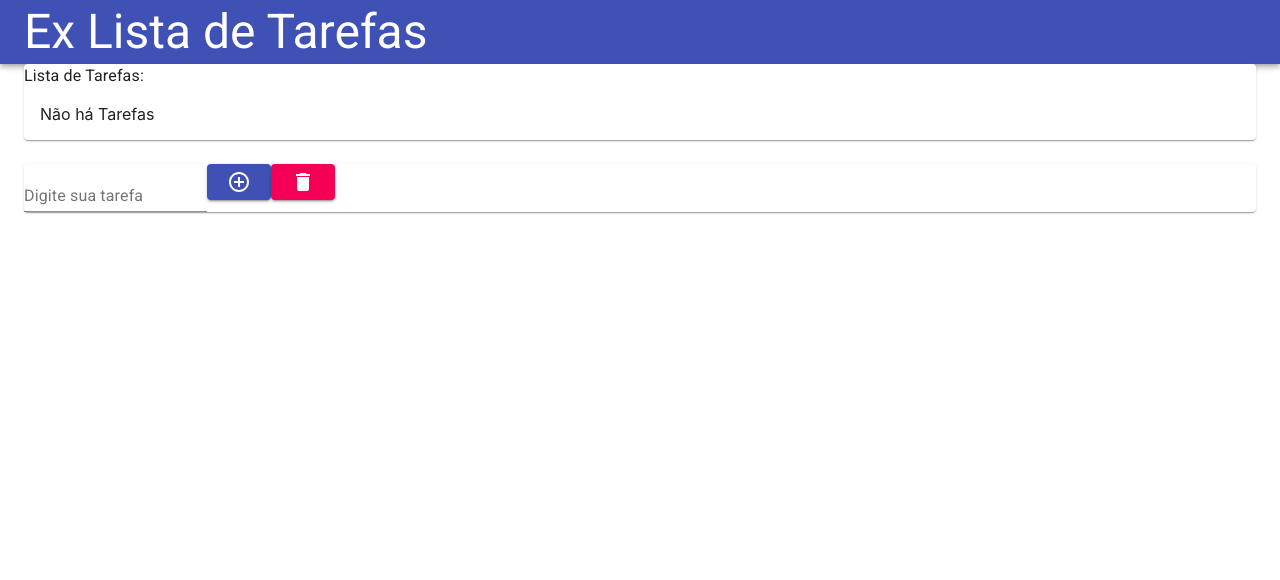
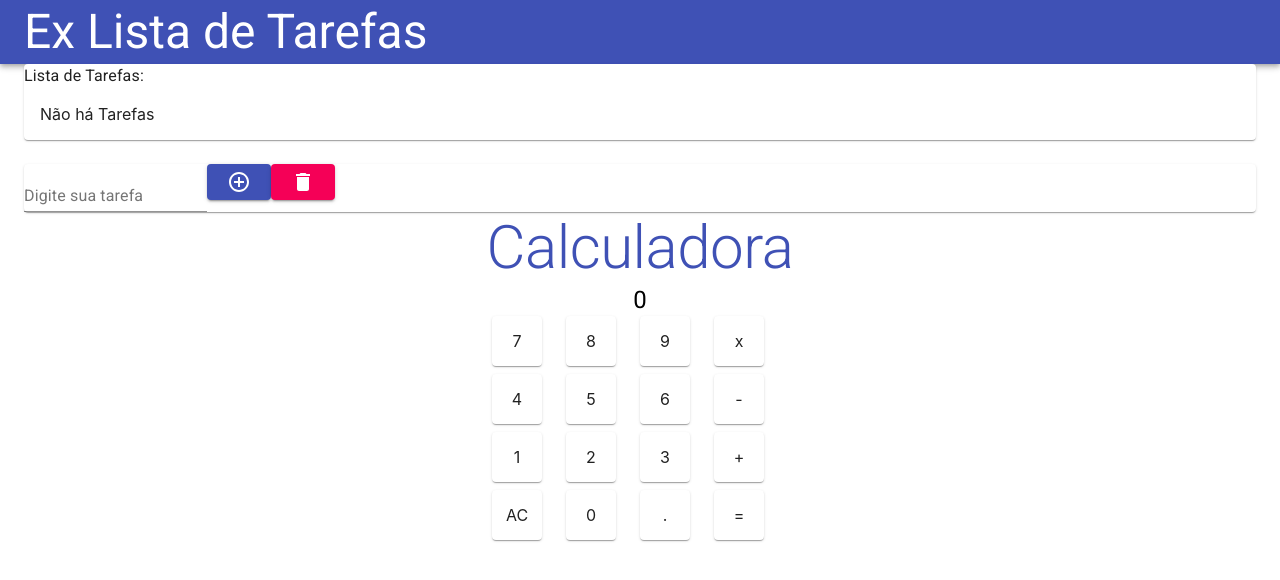
Before and after one commit to Pedro-Lucas-Dev/Do-List, a React (Create React App) app: page / in a window 1280 px wide. Shown: the top 580 px of the page. Built offline with nearby package versions, Linux system fonts and the light colour scheme.

Commit message:
Calculadora

```diff
--- a/src/App.js
+++ b/src/App.js
@@ -12,6 +12,7 @@ import {
   Toolbar,
 } from "@material-ui/core";
 import { Delete, ControlPoint } from "@material-ui/icons";
+import { Calculator } from "./Components/Calculator";
 
 function App() {
   const [value, setValue] = useState("");
@@ -72,6 +73,7 @@ function App() {
             </Paper>
           </Grid>
         </Grid>
+        <Calculator />
       </Container>
     </div>
   );
--- /dev/null
+++ b/src/Components/BodyCalculator.jsx
@@ -0,0 +1,53 @@
+const BodyCalculator = [
+  {
+    label: 7,
+  },
+
+  {
+    label: 8,
+  },
+  {
+    label: 9,
+  },
+  {
+    label: "x",
+  },
+  {
+    label: 4,
+  },
+  {
+    label: 5,
+  },
+  {
+    label: 6,
+  },
+  {
+    label: "-",
+  },
+  {
+    label: 1,
+  },
+  {
+    label: 2,
+  },
+  {
+    label: 3,
+  },
+  {
+    label: "+",
+  },
+  {
+    label: "AC",
+  },
+  {
+    label: 0,
+  },
+  {
+    label: ".",
+  },
+
+  {
+    label: "=",
+  },
+];
+export default BodyCalculator;
--- /dev/null
+++ b/src/Components/Calculator.jsx
@@ -0,0 +1,110 @@
+import React, { useState } from "react";
+import { Container, Grid, Paper, makeStyles } from "@material-ui/core";
+import BodyCalculator from "../Components/BodyCalculator";
+import { Text, Display } from "../Components/Text";
+
+export const Calculator = () => {
+  const useStyles = makeStyles(() => ({
+    paper: {
+      height: 50,
+      width: 50,
+      display: "flex",
+      justifyContent: "center",
+      alignItems: "center",
+    },
+  }));
+  const classes = useStyles();
+
+  const CalculatorItem = ({ label, onClick }) => {
+    return (
+      <Grid onClick={onClick} item lg={3} sm={3}>
+        <Paper className={classes.paper}>{label}</Paper>
+      </Grid>
+    );
+  };
+  const [value, setValue] = useState(0);
+
+  const [valueOperation, setValueOperation] = useState(0);
+  const [operatorSignal, setoperatorSignal] = useState("");
+
+  const Operation = (BodyCalculator) => {
+    if (!isNaN(BodyCalculator)) {
+      setValue(Number(`${value}${BodyCalculator}`));
+      return;
+    }
+
+    if (BodyCalculator === "AC") {
+      setValue(0);
+      setValueOperation(0);
+      return;
+    }
+
+    if (BodyCalculator === "x") {
+      setoperatorSignal("x");
+      if (valueOperation === 0) {
+        setValueOperation(value);
+        setValue(0);
+        return;
+      }
+
+      if (valueOperation !== 0) {
+        setValueOperation(value * valueOperation);
+        setValue(value * valueOperation);
+        return;
+      }
+    }
+
+    if (BodyCalculator === "=") {
+      console.log(valueOperation);
+      const operacao = {
+        "-": valueOperation - value,
+        x: valueOperation * value,
+        "+": valueOperation + value,
+      };
+      setValue(operacao[operatorSignal]);
+
+      return;
+    }
+
+    if (BodyCalculator === "-") {
+      setoperatorSignal("-");
+
+      if (valueOperation === 0) {
+        setValueOperation(value);
+        setValue(0);
+      }
+      if (valueOperation !== 0) {
+        setValueOperation(value - valueOperation);
+
+        setValue(value - valueOperation);
+      }
+    }
+  };
+
+  return (
+    <Container>
+      <Text text="Calculadora" />
+      <Display value={value} />
+      <Grid
+        container
+        alignContent={"center"}
+        alignItems={"center"}
+        direction={"column"}
+      >
+        <Grid item sm={3} container alignItems="center">
+          <Grid item container lg={12} spacing={1}>
+            {BodyCalculator.map((body) => {
+              return (
+                <CalculatorItem
+                  key={body.label}
+                  label={body.label}
+                  onClick={() => Operation(body.label)}
+                />
+              );
+            })}
+          </Grid>
+        </Grid>
+      </Grid>
+    </Container>
+  );
+};
--- /dev/null
+++ b/src/Components/Text.jsx
@@ -0,0 +1,17 @@
+import { Typography } from "@material-ui/core";
+import React from "react";
+
+export const Text = ({ text }) => {
+  return (
+    <Typography align="center" variant="h2" color="primary">
+      {text}
+    </Typography>
+  );
+};
+export const Display = ({ value }) => {
+  return (
+    <Typography align="center" variant="h5">
+      {value}
+    </Typography>
+  );
+};
```
Also changed, not shown: src/Components/Logic.jsx (added).
